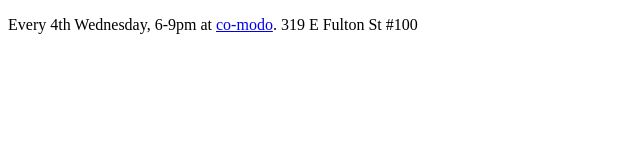
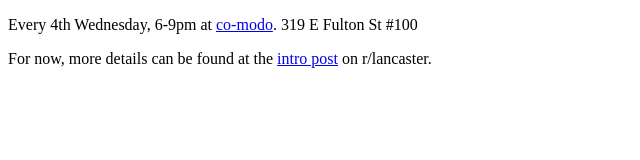
Before and after one commit to epixa/hacklancaster, a plain HTML site: page index.html in a window 1280 px wide. Shown: the whole page, without its empty margins (0-640 px from the left). Drawn offline with Linux system fonts and the light colour scheme.

Commit message:
Intro post on reddit

```diff
--- a/index.html
+++ b/index.html
@@ -8,5 +8,7 @@
   </head>
   <body>
     <p>Every 4th Wednesday, 6-9pm at <a href="http://co-modo.co/">co-modo</a>. 319 E Fulton St #100</p>
+
+    <p>For now, more details can be found at the <a href="https://www.reddit.com/r/lancaster/comments/3dy7nt/lancaster_hack_night_wednesday_july_22nd_69pm_at/">intro post</a> on r/lancaster.</p>
   </body>
 </html>
```
